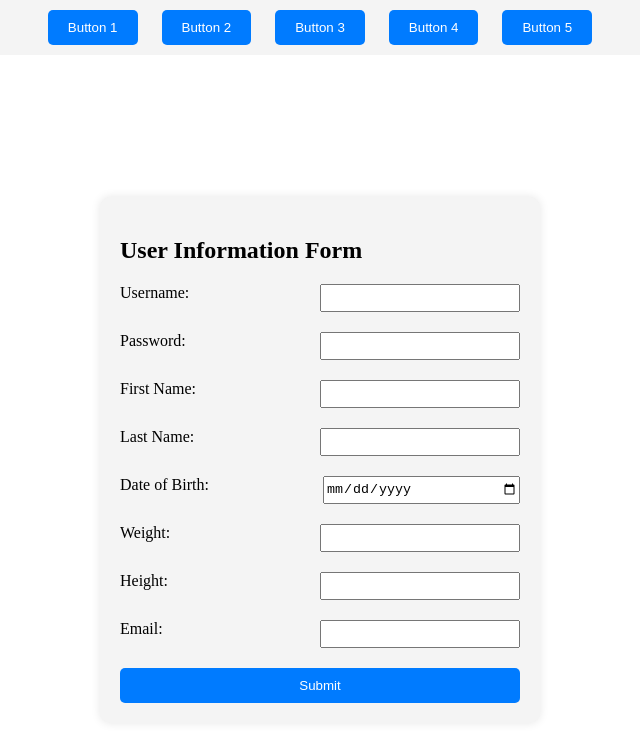
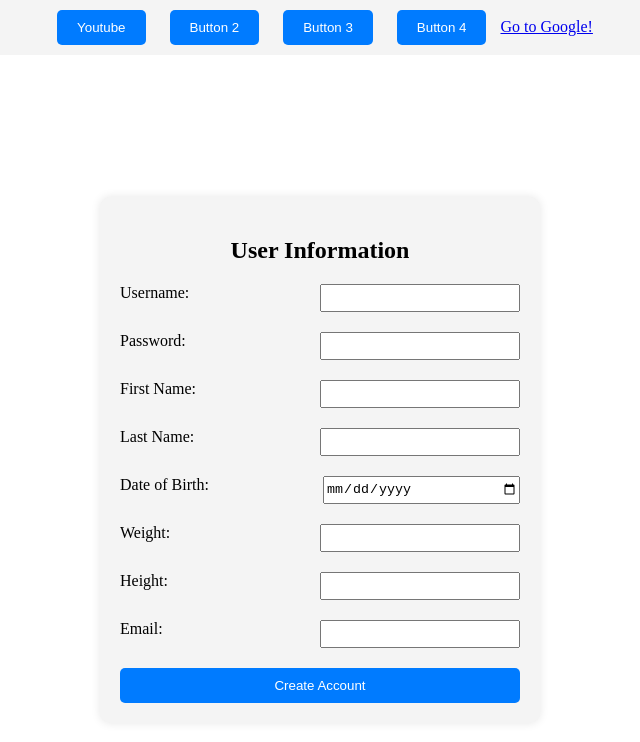
Before and after one commit to HowlinWaters/fitness_tracker_cs157a, a website: page Views/AccountCreation.html in a window 1280 px wide. Shown: the whole page, without its empty margins (320-960 px from the left). Drawn offline with Linux system fonts and the light colour scheme.

Commit message:
Updated Account Creation Page
has a sample button and hyperlink that changes the website. can be used to point to other HTML files

```diff
--- a/Views/AccountCreation.html
+++ b/Views/AccountCreation.html
@@ -47,6 +47,10 @@
       form {
         text-align: center;
       }
+      h2 {
+        text-align: center; /* Center align the h2 element */
+        margin-bottom: 20px; /* Add margin below the h2 */
+      }
       label {
         display: block;
         margin-bottom: 10px;
@@ -76,15 +80,19 @@
   <body>
     <!-- Header section with buttons -->
     <header>
-      <button>Button 1</button>
+      <button onclick="window.location.href='https://www.youtube.com'">
+        Youtube
+      </button>
       <button>Button 2</button>
       <button>Button 3</button>
       <button>Button 4</button>
-      <button>Button 5</button>
+      <a href="https://google.com">Go to Google!</a>
+      <!-- Example of using hyperlinks for swapping between websites and html files -->
     </header>
     <!-- Form container -->
     <div class="form-container">
-      <h2>User Information Form</h2>
+      <h2>User Information</h2>
+      <!-- Centered heading -->
       <form action="submit_user_info.php" method="post">
         <div class="form-row">
           <label for="username">Username:</label>
@@ -118,7 +126,7 @@
           <label for="email">Email:</label>
           <input type="email" id="email" name="email" required />
         </div>
-        <input type="submit" value="Submit" />
+        <input type="submit" value="Create Account" />
       </form>
     </div>
   </body>
```
